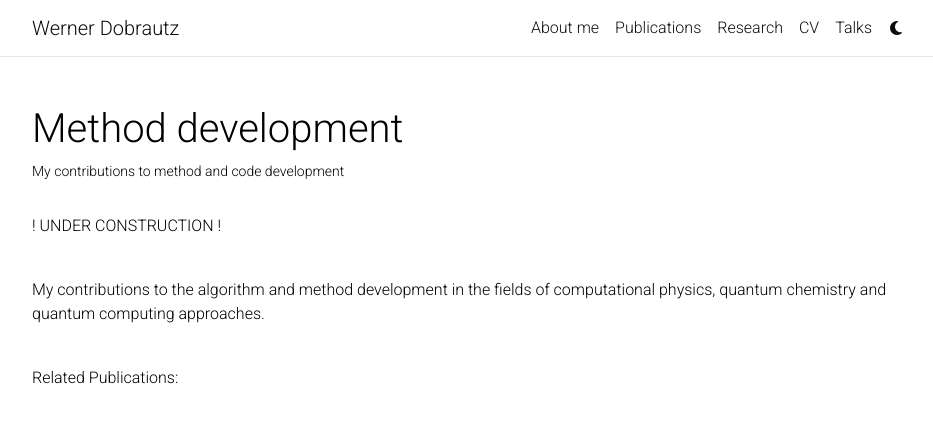
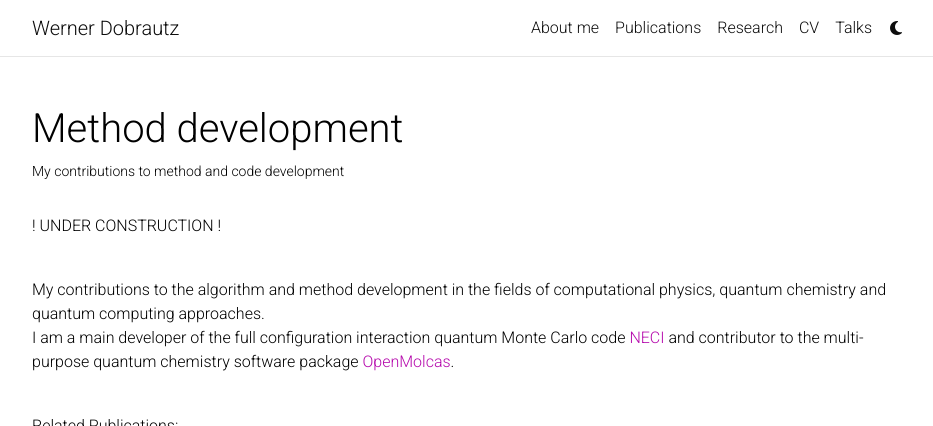
Before and after one commit to dobrautz/dobrautz.github.io, a Jekyll site: the page built from _projects/3_project.md, in a window 1280 px wide, cut to the strip 0-426 px from the top of the page. Shown: the whole strip, without its empty margins (173-1106 px from the left). Built offline with Jekyll 4.4.1, drawn with Linux system fonts in a browser that asks for light colours; comment, search, counter and statistics services are not loaded; a style sheet for code colours, icons or effects is not loaded.

Commit message:
Update 3_project.md

```diff
--- a/_projects/3_project.md
+++ b/_projects/3_project.md
@@ -9,9 +9,11 @@ category: Research
 
 ! UNDER CONSTRUCTION ! <br>
 
+<p>
+My contributions to the algorithm and method development in the fields of computational physics, quantum chemistry and quantum computing approaches. <br>
+I am a main developer of the full configuration interaction quantum Monte Carlo code <a href='https://github.com/ghb24/NECI_STABLE'>NECI</a> and contributor to the multi-purpose quantum chemistry software package <a href='https://gitlab.com/Molcas/OpenMolcas'>OpenMolcas</a>.
 
-My contributions to the algorithm and method development in the fields of computational physics, quantum chemistry and quantum computing approaches.
-
+</p>
 
 Related Publications:
 <div class="publications">
```
